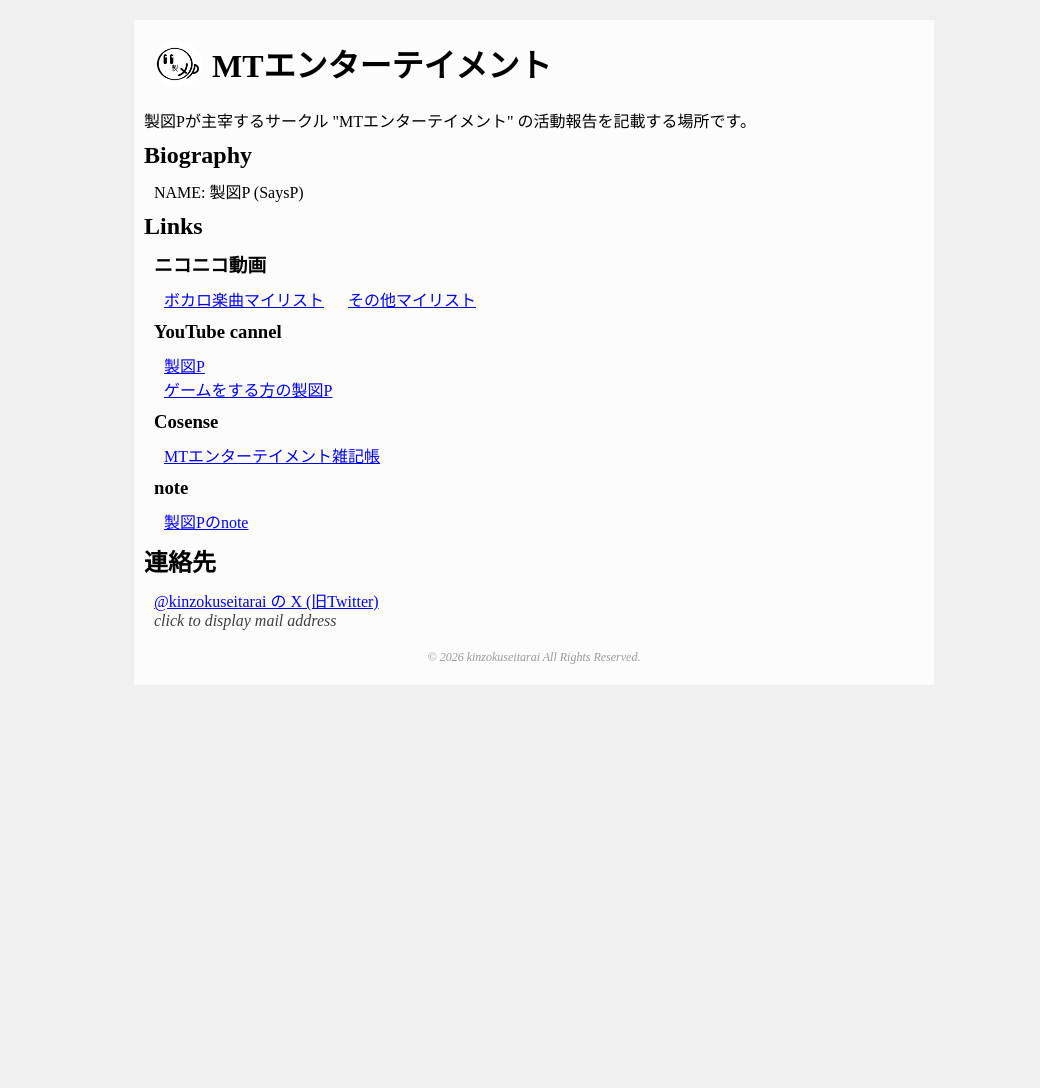
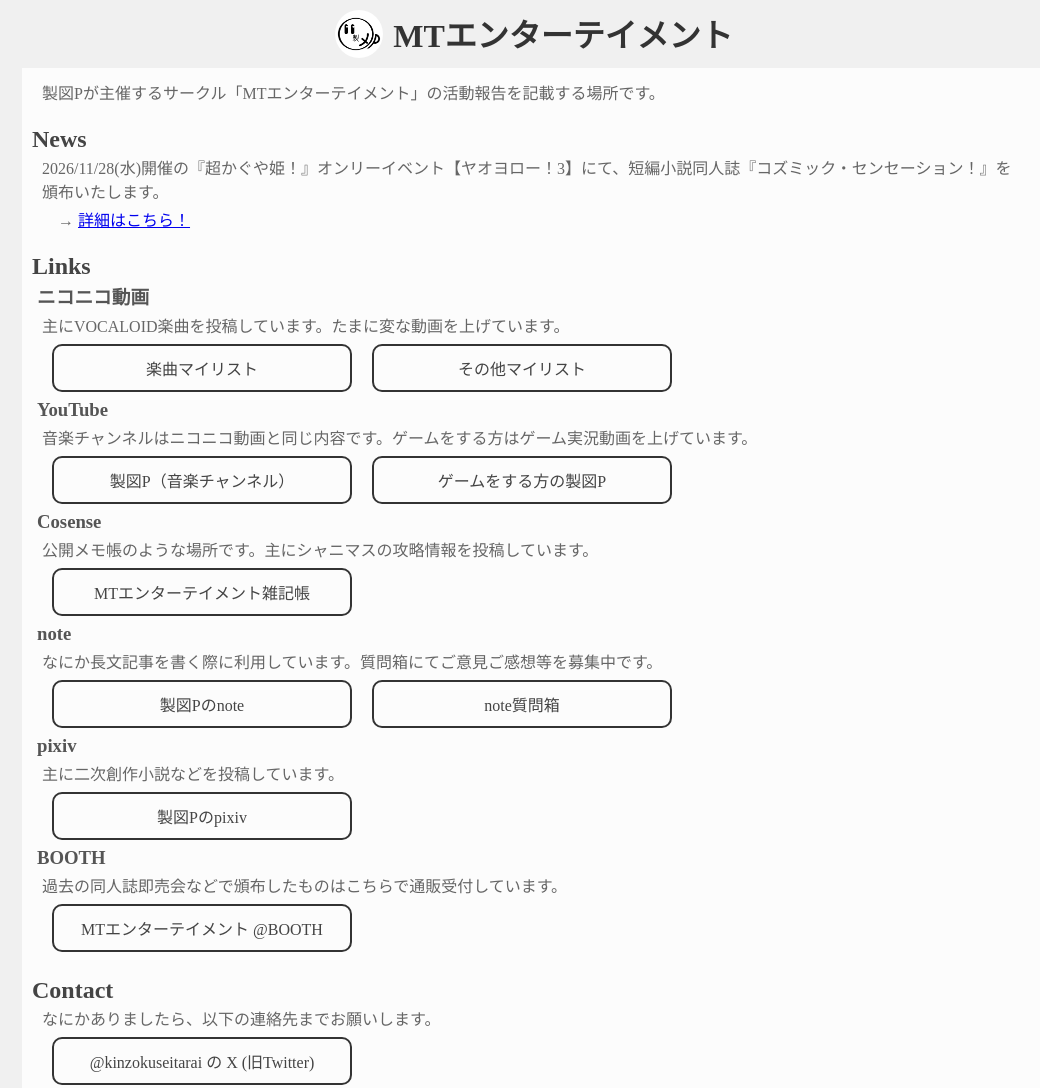
Before and after one commit to kinzokuseitarai/kinzokuseitarai.github.io, a plain HTML site: page index.html in a window 1280 px wide. Shown: the top 1088 px of the page, without its empty margins (106-1146 px from the left). Before the commit the page ends 800 px from the top, so only its background shows below. Drawn offline with Linux system fonts and the light colour scheme.

Commit message:
add yaoyoro3 site

```diff
--- a/index.html
+++ b/index.html
@@ -2,55 +2,121 @@
 <html lang="ja">
   <head>
     <meta charset="utf-8" />
+    <meta name="viewport" content="width=device-width" initial-scale="1.0" />
+    <meta name="description" content="製図P主催の同人サークル「MTエンターテイメント」のHPです。">
+    <title>MTエンターテイメント</title>
     <link rel="stylesheet" href="style.css" />
-    <meta name="viewport" content="width=device-width" initial-scale="1.0" />
-    <title>MTエンターテイメント</title>
   </head>
 
   <body>
-    <div class="MTE-main">
     <header>
-        <div class="header-icon"></div>
+      <a href="index.html">
+        <div class="MTE-header">
+          <img class="icon" src="saysp_icon.png">
           <h1>MTエンターテイメント</h1>
+        </div>
+      </a>
     </header>
 
-      <section class="MTE-description">
-        <p>製図Pが主宰するサークル "MTエンターテイメント" の活動報告を記載する場所です。</p>
+    <main>
+      <!-- About me -->
+      <section class="about">
+        <p>製図Pが主催するサークル「MTエンターテイメント」の活動報告を記載する場所です。</p>
       </section>
 
-      <section class="MTE-bio">
-        <h2>Biography</h2>
-        <p>NAME: 製図P (SaysP)</p>
+      <!-- News -->
+      <section class="news">
+        <h2>News</h2>
+        <p>2026/11/28(水)開催の『超かぐや姫！』オンリーイベント【ヤオヨロー！3】にて、短編小説同人誌『コズミック・センセーション！』を頒布いたします。</p>
+        <p>　→ <a href="yaoyoro3/index.html">詳細はこちら！</a></p>
       </section>
 
-      <section class="MTE-links">
+      <!-- Links -->
+      <section class="links">
         <h2>Links</h2>
         <h3>ニコニコ動画</h3>
-        <a href="https://nicovideo.jp/mylist/14962166">ボカロ楽曲マイリスト</a>
-        <a href="https://nicovideo.jp/mylist/28478176">その他マイリスト</a>
+        <p>主にVOCALOID楽曲を投稿しています。たまに変な動画を上げています。</p>
+        <div class="button">
+          <a class="button-link" href="https://nicovideo.jp/mylist/14962166">
+            <span class="button-text">楽曲マイリスト</span>
+          </a>
+        </div>
+        <div class="button">
+          <a class="button-link" href="https://nicovideo.jp/mylist/28478176">
+            <span class="button-text">その他マイリスト</span>
+          </a>
+        </div>
+        <div class="button-end"></div>
+        <h3>YouTube</h3>
+        <p>音楽チャンネルはニコニコ動画と同じ内容です。ゲームをする方はゲーム実況動画を上げています。</p>
+        <div class="button">
+          <a class="button-link" href="https://youtube.com/@kinzokuseitarai">
+            <span class="button-text">製図P（音楽チャンネル）</span>
+          </a>
+        </div>
+        <div class="button">
+          <a class="button-link" href="https://youtube.com/@saysp_game">
+            <span class="button-text">ゲームをする方の製図P</span>
+          </a>
+        </div>
+        <div class="button-end"></div>
+        <h3>Cosense</h3>
+        <p>公開メモ帳のような場所です。主にシャニマスの攻略情報を投稿しています。</p>
+        <div class="button">
+          <a class="button-link" href="https://scrapbox.io/kinzokuseitarai-54790624/">
+            <span class="button-text">MTエンターテイメント雑記帳</span>
+          </a>
+        </div>
 
-        <h3>YouTube cannel</h3>
-        <p><a href="https://youtube.com/@kinzokuseitarai">製図P</a></p>
-        <p><a href="https://youtube.com/@saysp_game">ゲームをする方の製図P</a></p>
-
-        <h3>Cosense</h3>
-        <a href="https://scrapbox.io/kinzokuseitarai-54790624/">MTエンターテイメント雑記帳</a>
-
+        <div class="button-end"></div>
         <h3>note</h3>
-        <a href="https://note.com/kinzokuseitarai">製図Pのnote</a>
+        <p>なにか長文記事を書く際に利用しています。質問箱にてご意見ご感想等を募集中です。</p>
+        <div class="button">
+          <a class="button-link" href="https://note.com/kinzokuseitarai">
+            <span class="button-text">製図Pのnote</span>
+          </a>
+        </div>
+        <div class="button">
+          <a class="button-link" href="https://note.com/qa/kinzokuseitarai">
+            <span class="button-text">note質問箱</span>
+          </a>
+        </div>
+        <div class="button-end"></div>
+        <h3>pixiv</h3>
+        <p>主に二次創作小説などを投稿しています。</p>
+        <div class="button">
+          <a class="button-link" href="https://www.pixiv.net/users/37286981">
+            <span class="button-text">製図Pのpixiv</span>
+          </a>
+        </div>
+        <div class="button-end"></div>
+        <h3>BOOTH</h3>
+        <p>過去の同人誌即売会などで頒布したものはこちらで通販受付しています。</p>
+        <div class="button">
+          <a class="button-link" href="https://kinzokuseitarai.booth.pm/">
+            <span class="button-text">MTエンターテイメント @BOOTH</span>
+          </a>
+        </div>
+        <div class="button-end"></div>
       </section>
 
-      <section class="MTE-contact">
-        <h2>連絡先</h2>
-        <a href="https://x.com/kinzokuseitarai">@kinzokuseitarai の X (旧Twitter)</a>
-        <br>
+      <!-- Contact -->
+      <section class="contact">
+        <h2>Contact</h2>
+        <p>なにかありましたら、以下の連絡先までお願いします。</p>
+        <div class="button">
+          <a class="button-link" href="https://x.com/kinzokuseitarai">
+            <span class="button-text">@kinzokuseitarai の X (旧Twitter)</span>
+          </a>
+        </div>
+        <div class="button-end"></div>
         <input type="checkbox" id="check-mail">
         <label class="label" for="check-mail"></label>
       </section>
+    </main>
 
     <footer>
       <p>© 2026 kinzokuseitarai All Rights Reserved.</p>
     </footer>
-    </div>
   </body>
 </html>
--- a/style.css
+++ b/style.css
@@ -1,90 +1,95 @@
 /* --- 基本設定 --- */
-* {
-    box-sizing: border-box;
+body {
     margin: 0;
-    padding: 0;
+    background-color: #f0f0f0;
+    color: #333;
+    text-align: center;
+    animation: fade-in .2s;
 }
 
-body {
-    background-color: #f0f0f0;
-    display: flex;
-    justify-content: center;
-    min-height: 100%;
-    padding: 20px;
+/* --- header --- */
+header {
+    overflow: hidden;
+    margin: 5px;
+}
+.MTE-header {
+    width: fit-content;
+    margin: 0 auto;
+}
+header a {
+    text-decoration: none;
+    color: inherit;
+}
+.icon {
+    width: 100%;
+    max-width: 48px;
+    height: 100%;
+    border-radius: 50%;
+    float:left;
+    margin: 5px;
+}
+header h1 {
+    float: left;
+    margin: 5px;
 }
 
-.MTE-main {
+/* --- main --- */
+main {
     background-color: #fcfcfc;
     width: 100%;
-    max-width: 800px;
-    min-width: 450px;
-    text-align: center;
-    animation: fadeIn 0.8s ease-out;
+    max-width: 1024px;
+    margin: 0 auto;
 }
 
-header {
-    margin: 20px;
-    height: 48px;
+/* --- section --- */
+section {
+    text-align: left;
+    padding: 10px;
+}
+section p {
+    margin: 0 auto;
+    padding: 2px 10px 2px 10px;
+    color: #666;
+}
+section h2 {
+    margin: 0 auto;
+    padding: 0 auto;
+    color: #444;
+}
+section h3 {
+    margin: 0 auto;
+    padding: 2px 5px 2px 5px;
+    color: #555;
 }
 
-.header-icon {
-    background: url("saysp_icon.png");
-    background-size: cover;
-    width: 48px;
-    height: 100%;
-    border-radius: 50%;
+/* --- link button --- */
+.button {
+    width: 300px;
+    margin: 5px 0 5px 20px;
     float: left;
-    margin-right: 10px;
+}
+.button-link {
+    display: block;
+    text-align: center;
+    text-decoration: none;
+    color: #444;
+    border: 2px solid #333333;
+    border-radius: 10px;
+    padding: 10px 0;
+    transition: .3s;
+    transform: .3s;
+}
+.button-link:hover {
+    background-color: #f0f0f0;
+}
+.button-text {
+    font-size: 16px;
+}
+.button-end {
+    clear: both;
 }
 
-header h1 {
-    text-align: left;
-}
-
-.MTE-description {
-    margin: 10px;
-    text-align: left;
-}
-
-.MTE-bio {
-    margin: 10px;
-    text-align: left;
-}
-
-.MTE-bio p {
-    margin: 10px;
-}
-
-.MTE-links {
-    margin: 10px;
-    text-align: left;
-}
-
-.MTE-links h3 {
-    margin: 10px;
-}
-
-.MTE-links a {
-    margin-left: 20px;
-}
-
-.MTE-contact {
-    margin: 10px;
-    text-align: left;
-}
-
-.MTE-contact h2 {
-    margin-bottom: 10px;
-}
-
-.MTE-contact a {
-    margin: 10px;
-}
-
-.MTE-contact p {
-    margin: 10px;
-}
-
+/* --- display mail address --- */
 #check-mail {
     display: none;
 }
@@ -100,6 +105,7 @@ header h1 {
     color:#404040;
 }
 
+/* --- footer --- */
 footer {
     margin: 20px;
     font-size: 0.75rem;
@@ -108,7 +114,7 @@ footer {
     font-style: italic;
 }
 
-@keyframes fadeIn {
+@keyframes fade-in {
     from { opacity: 0; transform: translateY(10px); }
     to {opacity: 1; transform: translateY(0); }
 }
--- /dev/null
+++ b/yaoyoro3/style_yao3.css
@@ -0,0 +1,140 @@
+body {
+    background-color: #f0fff0;
+}
+
+.clear {
+    clear: both;
+}
+
+section {
+    margin: 20px;
+}
+
+/* 横線 */
+hr {
+    margin: 5px;
+    border: none;
+    border-top: 1px solid #aaaaaa;
+}
+
+/* 表紙絵 */
+.cover {
+    width: 100%;
+    margin: 0 0;
+    padding: 0 0;
+}
+.cover-margin {
+    padding: 36px;
+    padding-bottom: 10px;
+}
+.cover-thumbnail {
+    display: block;
+    max-width: 100%;
+    width: 100%;
+    height: auto;
+    cursor: pointer;
+}
+.cover-img {
+    max-width: 100%;
+}
+
+.modal-toggle {
+    display: none;
+}
+
+.lightbox {
+    display: none;
+    position: fixed;
+    top: 0;
+    left: 0;
+    width: 100%;
+    height: 100%;
+    background-color: rgba(0,0,0,0.8);
+    justify-content: center;
+    align-items: center;
+    z-index: 1000;
+    cursor: pointer;
+}
+.lightbox img {
+    max-width: 90%;
+    max-height: 90%;
+    box-shadow: 0 4px 15px rgba(0,0,0,0.5);
+}
+.modal-toggle:checked ~ .lightbox {
+    display: flex;
+}
+
+
+@media (min-width: 768px) {
+    .cover {
+        float: left;
+        width: 50%;
+    }
+    .cover-margin {
+        padding: 36px;
+    }
+    .spec {
+        padding-top: 48px;
+    }
+}
+
+section h1 {
+    margin-bottom: 10px;
+}
+section h3 {
+    margin-top: 10px;
+    color: #88f;
+}
+
+.circle-name {
+    margin: 5px;
+    text-align: right;
+    color: #333;
+    font-style: italic;
+}
+
+/* --- index --- */
+ol li {
+    margin: 5px;
+    margin-top: 8px;
+    font-size: large;
+}
+
+ol li ul li {
+    font-size: medium;
+    margin: 4px;
+}
+
+/* --- sample --- */
+.sample1, .sample2, .sample3 {
+    padding: 10px;
+}
+.sample1-thumbnail, .sample2-thumbnail, .sample3-thumbnail {
+    width: 100%;
+    height: auto;
+}
+@media (min-width: 768px) {
+    .sample1, .sample2, .sample3 {
+        width: 47%;
+        float: left;
+    }
+}
+@media (min-width: 960px) {
+    .sample1, .sample2, .sample3 {
+        width: 30%;
+        float: left;
+    }
+}
+
+.member h4 {
+    width: 42%;
+    float: left;
+}
+
+/* --- footer --- */
+footer h4 {
+    margin: 5px;
+}
+footer p {
+    margin: 5px;
+}
```
Also changed, not shown: yaoyoro3/index.html (added, +184 -0 lines). Lines whose indentation alone changed are shown as unchanged.
